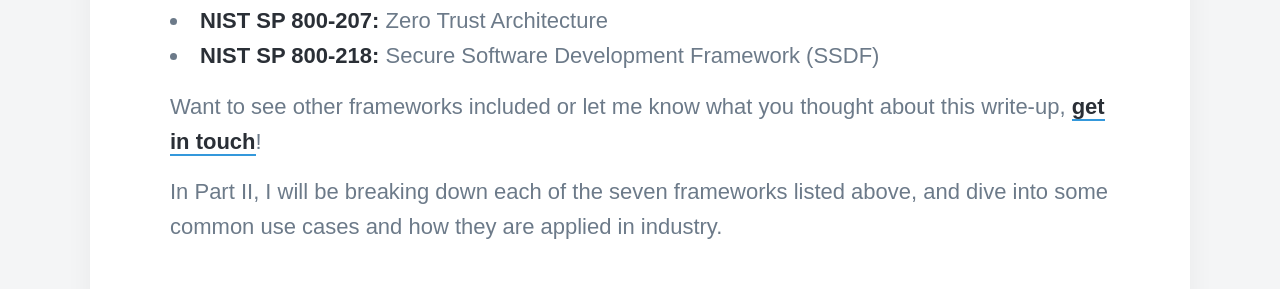
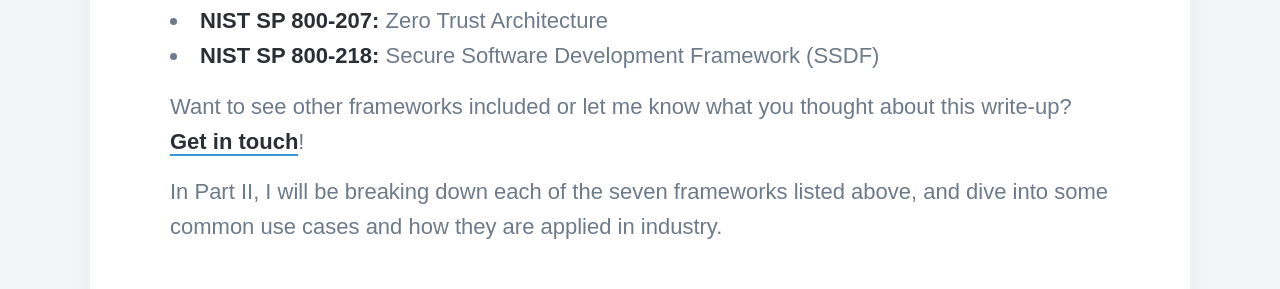
Before and after one commit to paoga87/jekyll-v2, a Jekyll site: the page built from _posts/2023-12-13-usfederal-cybersecurity-compliance.md, in a window 1280 px wide and 900 px high, scrolled down 1583 px. Shown: the part 274-563 px from the top of the window. Built offline with Jekyll 4.4.1, drawn with Linux system fonts in a browser that asks for light colours; nearby versions of some CDN libraries; some web fonts are replaced.

```diff
--- a/_posts/2023-12-13-usfederal-cybersecurity-compliance.md
+++ b/_posts/2023-12-13-usfederal-cybersecurity-compliance.md
@@ -31,6 +31,6 @@ In this blog series, we are going to explore the following seven NIST frameworks
 -	[NIST SP 800-207:](https://csrc.nist.gov/pubs/sp/800/207/final) Zero Trust Architecture
 -	[NIST SP 800-218:](https://csrc.nist.gov/pubs/sp/800/218/final) Secure Software Development Framework (SSDF)
 
-Want to see other frameworks included or let me know what you thought about this write-up, [get in touch](https://paolagarcia.com/contact/)!
+Want to see other frameworks included or let me know what you thought about this write-up? [Get in touch](https://paolagarcia.com/contact/)!
 
 In Part II, I will be breaking down each of the seven frameworks listed above, and dive into some common use cases and how they are applied in industry.
```
